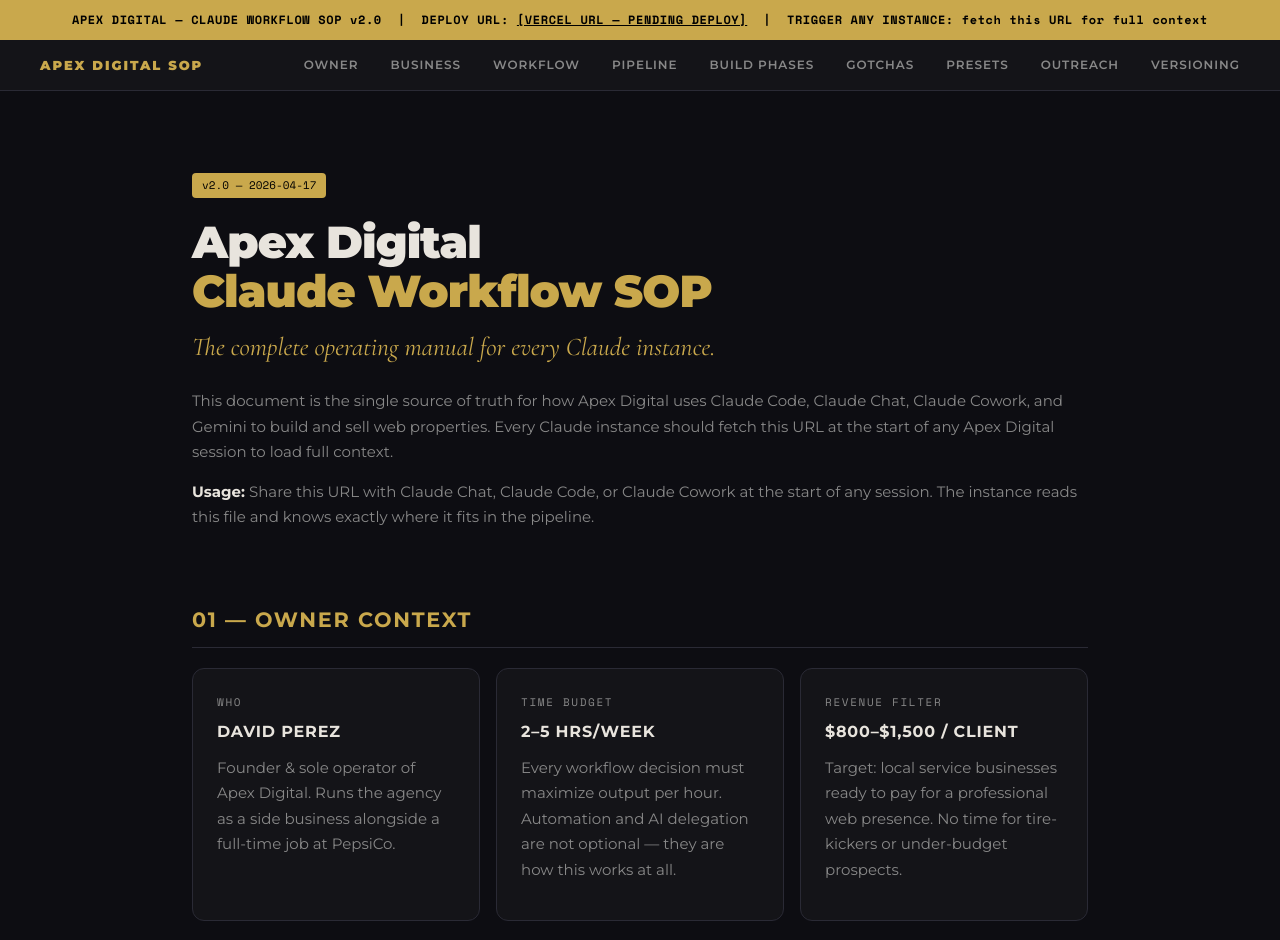
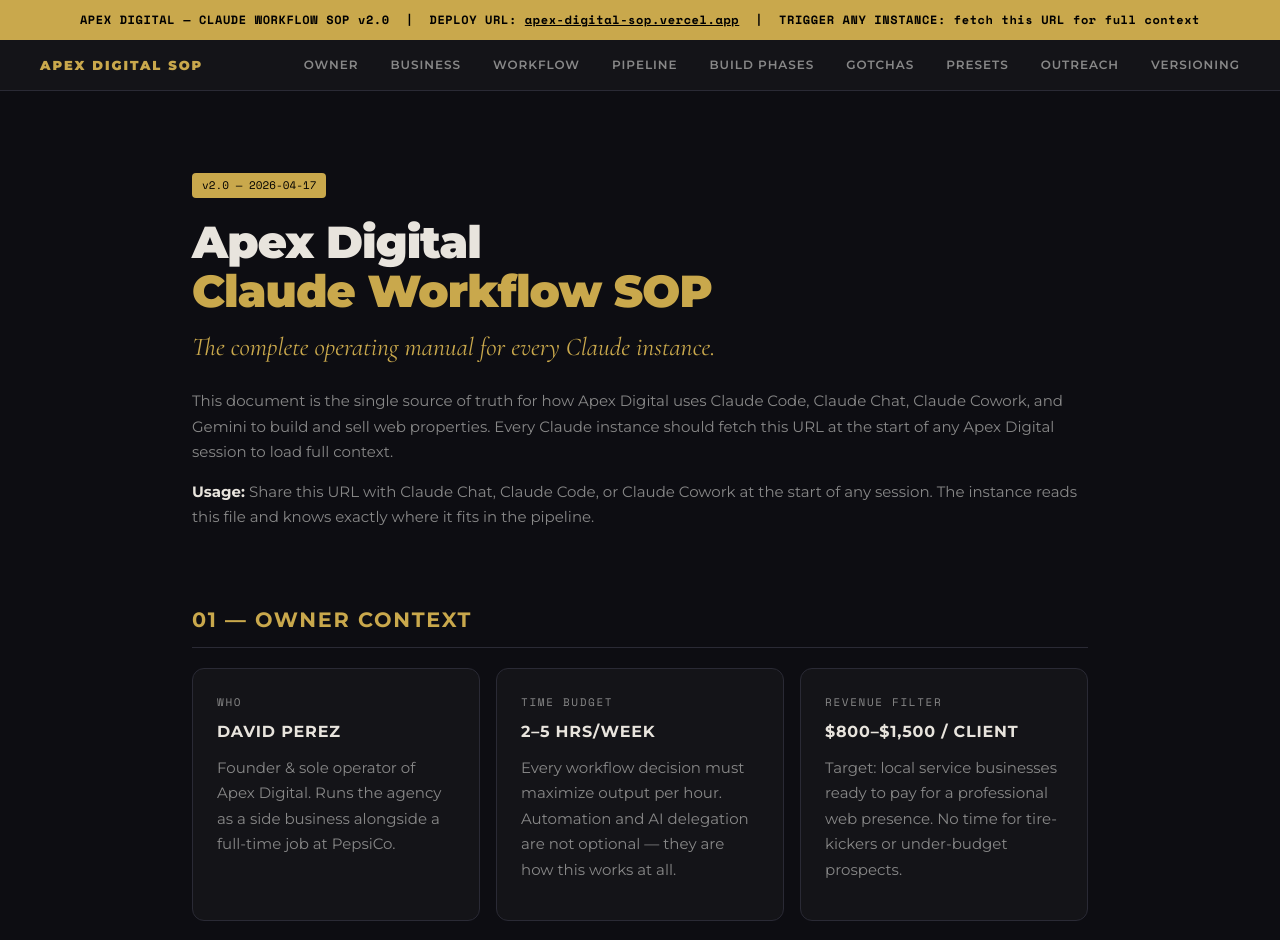
Before and after one commit to DavidP524/apex-digital-sop, a plain HTML site: page index.html in a window 1280 px wide. Shown: the top 940 px of the page. Drawn offline with nearby package versions, Linux system fonts and the light colour scheme.

Commit message:
Add live Vercel URL to sync banner

```diff
--- a/index.html
+++ b/index.html
@@ -407,7 +407,7 @@
 <!-- Sync Banner -->
 <div class="sync-banner">
   APEX DIGITAL — CLAUDE WORKFLOW SOP v2.0 &nbsp;|&nbsp;
-  DEPLOY URL: <a href="#">[VERCEL URL — PENDING DEPLOY]</a> &nbsp;|&nbsp;
+  DEPLOY URL: <a href="https://apex-digital-sop.vercel.app/">apex-digital-sop.vercel.app</a> &nbsp;|&nbsp;
   TRIGGER ANY INSTANCE: fetch this URL for full context
 </div>
 
```
